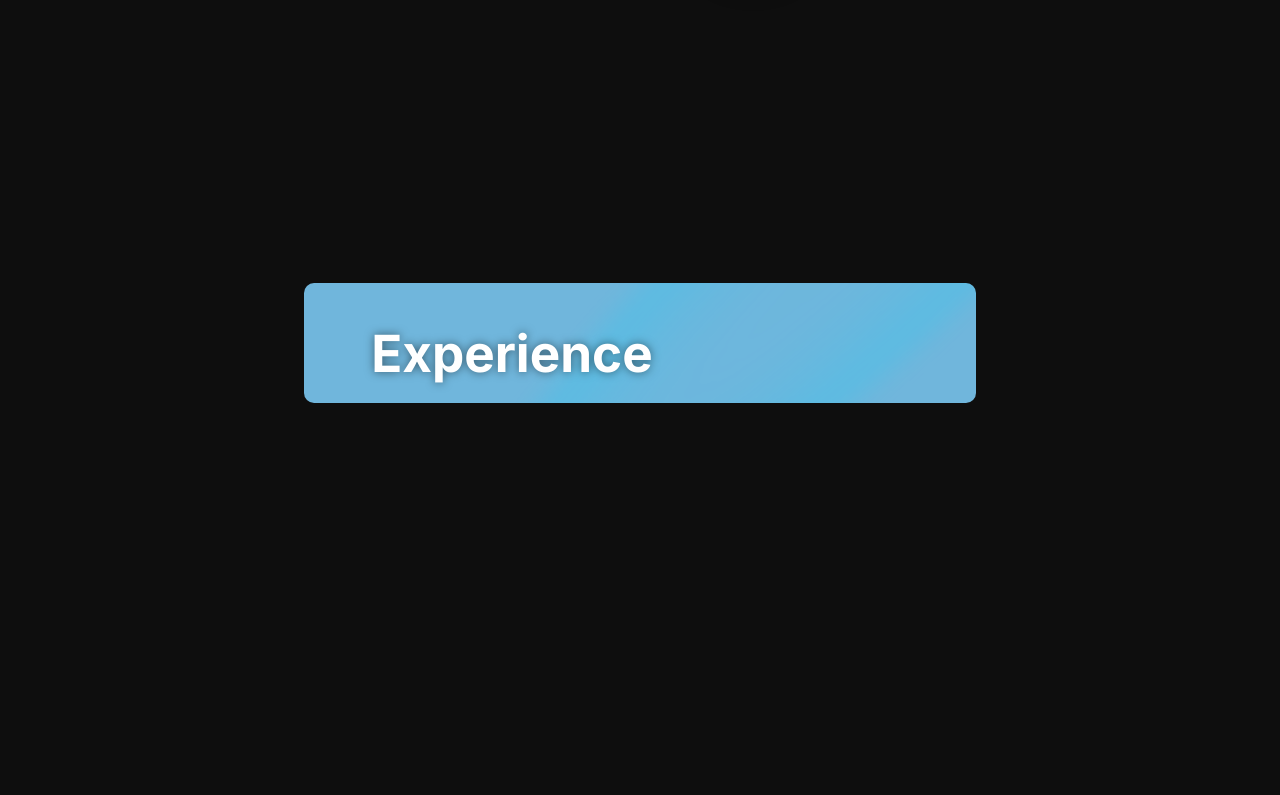
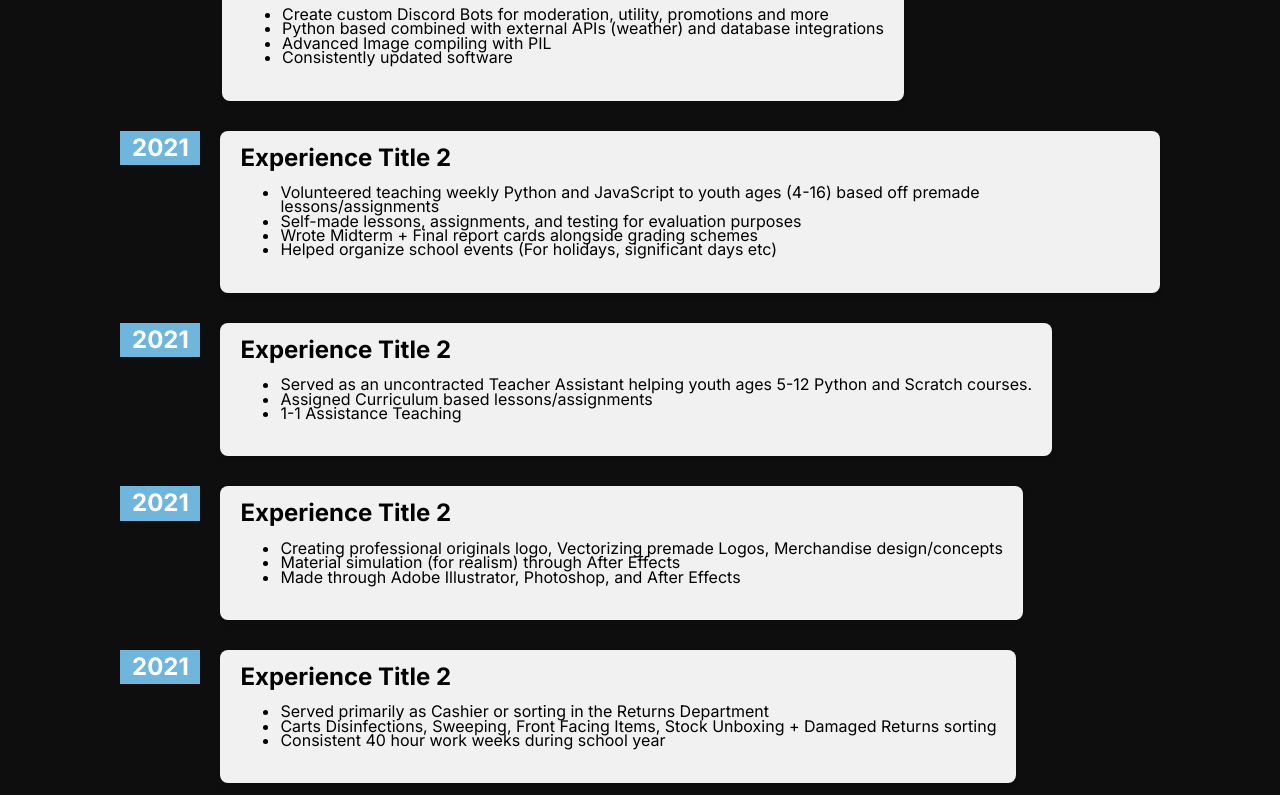
Before and after one commit to ammxr/ammxr.github.io, a React (Create React App) app: page / in a window 1280 px wide. Shown: the part 1585-2380 px from the top of the page. Built offline with nearby package versions, Linux system fonts and the light colour scheme.

Commit message:
Updated Experience Component

```diff
--- a/src/components/AboutMe/AboutMe.css
+++ b/src/components/AboutMe/AboutMe.css
@@ -37,8 +37,8 @@
 }
 
 .a-description {
-  color: var(--gray);
-  font-size: 14px;
+  color: var(--white);
+  font-size: 1rem;
   margin-top: 1rem;
   text-align: right; /* Align the description to the right */
   line-height: 1.5; /* Increase line height */
@@ -90,7 +90,7 @@
 .a-secCircle > img {
   width: 100%;
   height: 100%;
-  object-fit: cover;
+  object-fit: contain;
 }
 
 .a-secCircle:nth-child(1) {
--- a/src/components/AboutMe/AboutMe.jsx
+++ b/src/components/AboutMe/AboutMe.jsx
@@ -7,7 +7,6 @@ import programmingLogo from "../../images/AmmarHakimLogoInitials.png";
 const AboutMe = () => {
   return (
     <div className="a-container" id="a-container">
-
       <div className="a-left">
         <div className="a-contents">
           <h1 className="a-title">About Me</h1>
--- a/src/components/Experience/Experience.css
+++ b/src/components/Experience/Experience.css
@@ -3,10 +3,9 @@
   line-height: 90%;
   text-align: left;
   min-height: 100vh;
+  width: 100%;
   color: white;
-  width: 100%;
   display: flex;
-  align-items: flex-end; /* Align items to the bottom */
 }
 
 e-name {
@@ -22,18 +21,50 @@ e-name {
   z-index: 1;
 }
 
-.e-container {
+.e-title {
   position: relative;
   display: flex;
-  align-items: center;
-  justify-content: center;
   padding: 20px;
   background-color: #70b6dc;
   width: 50%;
   height: 10vh;
-  margin: auto;
   border-radius: 10px;
   overflow: hidden;
+}
+
+.e-timeline {
+  margin-top: 40px;
+}
+
+.e-experience {
+  display: flex;
+  margin-bottom: 30px;
+}
+
+.e-year {
+  flex: 0 0 60px;
+  font-size: 1.5rem;
+  font-weight: bold;
+  color: white;
+  text-align: center;
+  background-color: #70b6dc;
+  padding: 10px;
+}
+
+.e-description {
+  color: #000000;
+  padding: 20px;
+  border-radius: 8px;
+  box-shadow: 0 2px 4px rgba(0, 0, 0, 0.1);
+  margin-left: 20px;
+}
+
+.e-description h2 {
+  margin-top: 0;
+}
+
+.e-description p {
+  margin-bottom: 0;
 }
 
 .e-wave,
@@ -82,3 +113,38 @@ e-name {
     transform: rotate(360deg);
   }
 }
+.e-timeline {
+  margin-top: 40px;
+}
+
+.e-experience {
+  display: flex;
+  align-items: flex-start;
+  margin-bottom: 30px;
+}
+
+.e-year {
+  flex: 0 0 60px;
+  font-size: 1.5rem;
+  font-weight: bold;
+  color: white;
+  text-align: center;
+  background-color: #70b6dc;
+  padding: 10px;
+}
+
+.e-description {
+  background-color: #f1f1f1;
+  padding: 20px;
+  border-radius: 8px;
+  box-shadow: 0 2px 4px rgba(0, 0, 0, 0.1);
+  margin-left: 20px;
+}
+
+.e-description h2 {
+  margin-top: 0;
+}
+
+.e-description p {
+  margin-bottom: 0;
+}
--- a/src/components/Experience/Experience.jsx
+++ b/src/components/Experience/Experience.jsx
@@ -4,11 +4,77 @@ import './Experience.css';
 const Experience = () => {
   return (
     <section className="e-sec">
-      <div className="e-container">
-        <e-name>Experience</e-name>
-        <div className="e-wave"></div>
+
+        <div className="e-title">
+          <e-name>Experience</e-name>
+          <div className="e-wave"></div>
+        </div>
+
+        <div className="e-timeline">
+          <div className="e-experience">
+            <div className="e-year">2022</div>
+            <div className="e-description">
+              <h2>Experience Title 1</h2>
+              <ul>
+                <li>Create custom Discord Bots for moderation, utility, promotions and more</li>
+                <li>Python based combined with external APIs (weather) and database integrations</li>
+                <li>Advanced Image compiling with PIL</li>
+                <li>Consistently updated software</li>
+              </ul>
+            </div>
+          </div>
+
+          <div className="e-experience">
+            <div className="e-year">2021</div>
+            <div className="e-description">
+              <h2>Experience Title 2</h2>
+              <ul>
+                <li>Volunteered teaching weekly Python and JavaScript to youth ages (4-16) based off premade lessons/assignments</li>
+                <li>Self-made lessons, assignments, and testing for evaluation purposes</li>
+                <li>Wrote Midterm + Final report cards alongside grading schemes</li>
+                <li> Helped organize school events (For holidays, significant days etc)</li>
+              </ul>
+            </div>
+          </div>
+
+          <div className="e-experience">
+            <div className="e-year">2021</div>
+            <div className="e-description">
+              <h2>Experience Title 2</h2>
+              <ul>
+                <li>Served as an uncontracted Teacher Assistant helping youth ages 5-12 Python and Scratch courses.</li>
+                <li> Assigned Curriculum based lessons/assignments</li>
+                <li>1-1 Assistance Teaching</li>
+              </ul>
+            </div>
+          </div>
+
+          <div className="e-experience">
+            <div className="e-year">2021</div>
+            <div className="e-description">
+              <h2>Experience Title 2</h2>
+              <ul>
+                <li>Creating professional originals logo, Vectorizing premade Logos, Merchandise design/concepts</li>
+                <li>Material simulation (for realism) through After Effects</li>
+                <li>Made through Adobe Illustrator, Photoshop, and After Effects</li>
+              </ul>
+            </div>
+          </div>
+
+          <div className="e-experience">
+            <div className="e-year">2021</div>
+            <div className="e-description">
+              <h2>Experience Title 2</h2>
+              <ul>
+                <li>Served primarily as Cashier or sorting in the Returns Department</li>
+                <li>Carts Disinfections, Sweeping, Front Facing Items, Stock Unboxing + Damaged Returns sorting</li>
+                <li>Consistent 40 hour work weeks during school year</li>
+              </ul>
+            </div>
+          </div>
+
       </div>
-    </section>
+  </section>
   );
 };
 
```
Also changed, not shown: src/images/tmuLogo.png.
